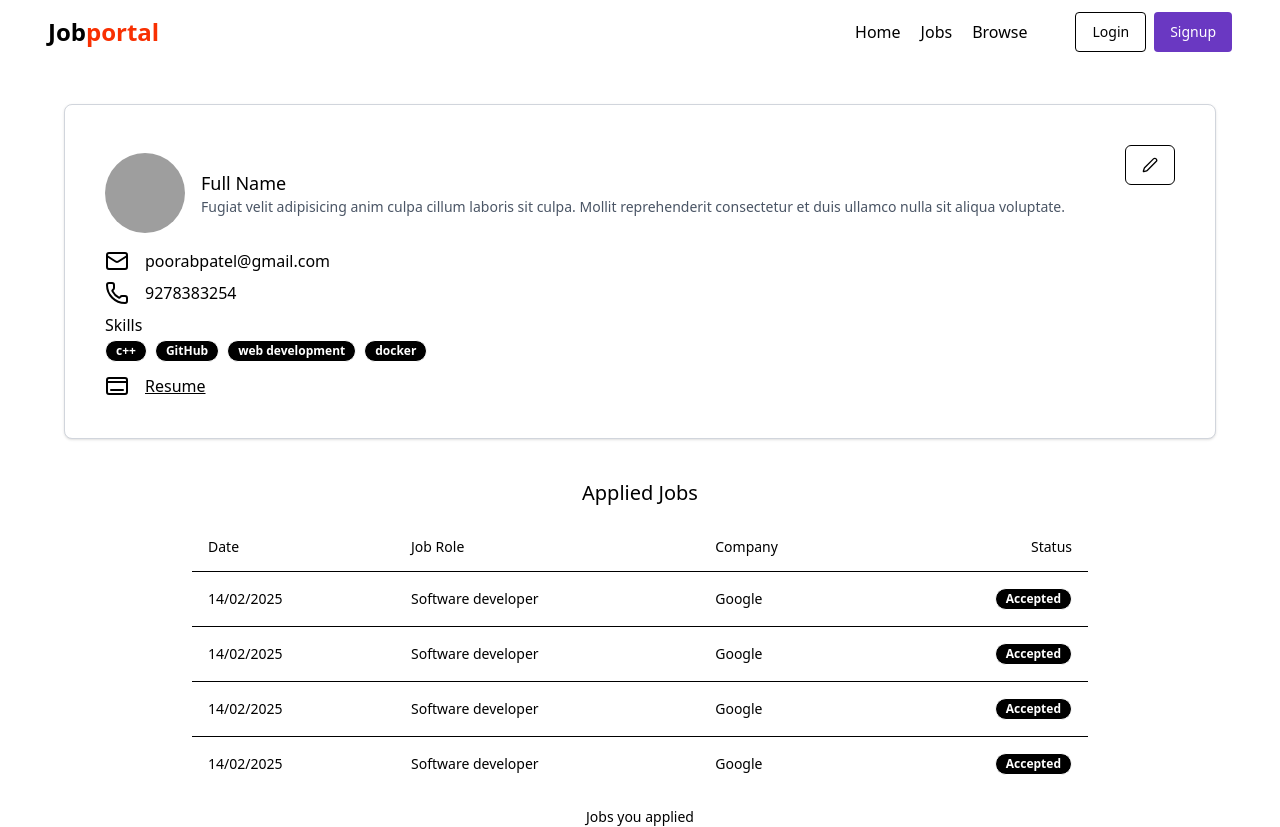
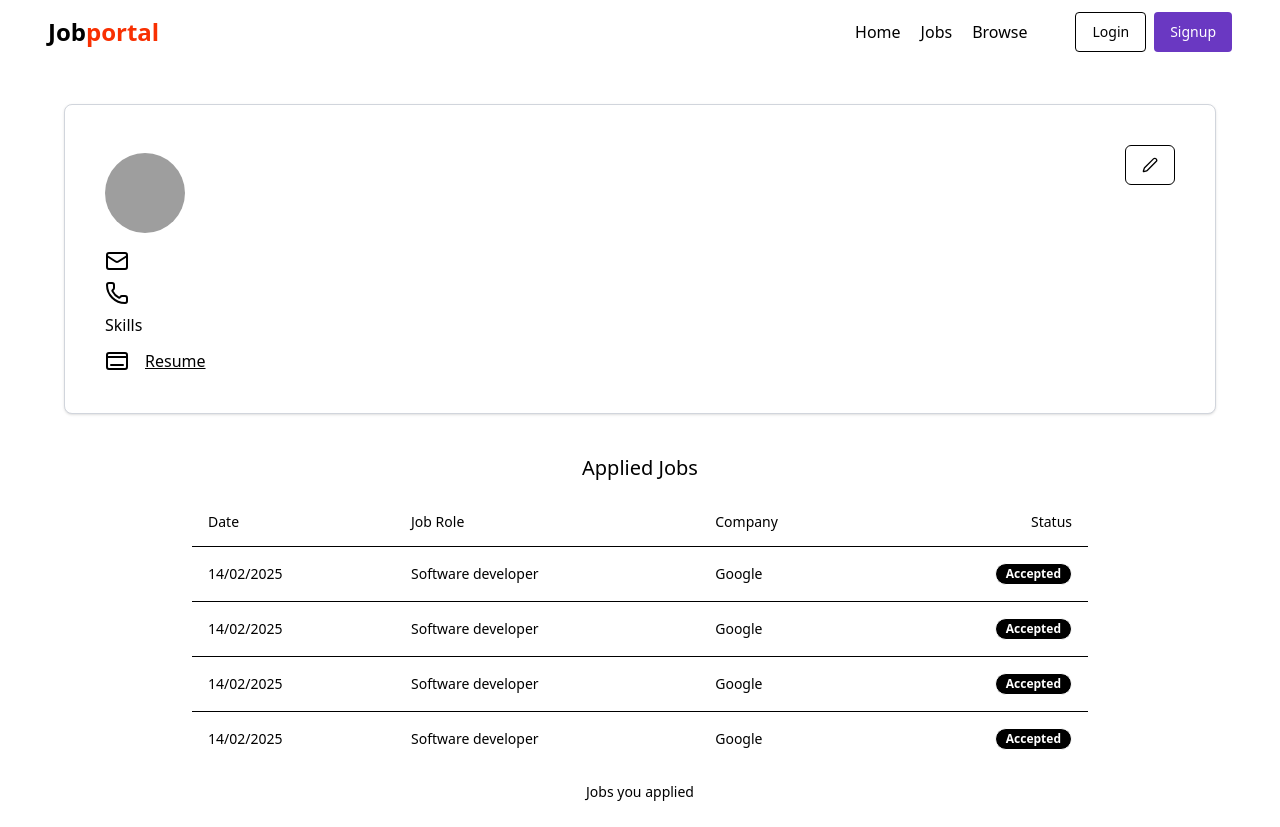
Before and after one commit to Poorab-202/job-portal, a React (Vite) app in the folder frontend/: page /profile in a window 1280 px wide. After the commit the page ends 802 px from the top, so only its background shows below. Built offline with nearby package versions, Linux system fonts and the light colour scheme; grey boxes are pictures that could not be loaded.

Commit message:
made profile section dynamic

```diff
--- a/frontend/src/components/Profile.jsx
+++ b/frontend/src/components/Profile.jsx
@@ -7,11 +7,14 @@ import { Button } from './ui/button'
 import { Badge } from './ui/badge'
 import ApplicationsTable from './ApplicationsTable'
 import UpdateProfileDialog from './UpdateProfileDialog'
+import { useSelector } from 'react-redux'
+import store from '@/redux/store'
 
-const skills = ["c++", "GitHub", "web development", "docker"];
+
 
 export default function Profile() {
 
+    const {user} = useSelector(store=>store.auth);
     const [open, setOpen]= useState(false);
     return (
         <div>
@@ -26,20 +29,20 @@ export default function Profile() {
                             </AvatarImage>
                         </Avatar>
                         <div>
-                            <h1 className='text-lg'>Full Name</h1>
-                            <p className='text-sm text-gray-600'>Fugiat velit adipisicing anim culpa cillum laboris sit culpa. Mollit reprehenderit consectetur et duis ullamco nulla sit aliqua voluptate.</p>
+                            <h1 className='text-lg'>{user?.fullName}</h1>
+                            <p className='text-sm text-gray-600'>{user?.profile?.bio}</p>
                         </div>
                     </div>
                     <Button onClick={()=>setOpen(true)} variant="outline" className="text-right hover:bg-gray-100 cursor-pointer"><Pen></Pen></Button>
                 </div>
-                <div className='flex gap-4 items-center mt-2'><Mail></Mail> <p>poorabpatel@gmail.com</p></div>
-                <div className='flex gap-4 items-center mt-2'> <Phone></Phone> <p>9278383254</p></div>
+                <div className='flex gap-4 items-center mt-2'><Mail></Mail> <p>{user?.email}</p></div>
+                <div className='flex gap-4 items-center mt-2'> <Phone></Phone> <p>{user?.phoneNumber}</p></div>
                 <div className='mt-2'>
                     <h1>Skills</h1>
 
                     {
-                        skills.length !== 0 ?
-                            skills.map((element, index) => (
+                        user?.profile?.skills.length !== 0 ?
+                        user?.profile?.skills.map((element, index) => (
                                 <Badge variant={'ghost'} className="bg-black text-white mr-2">{element}</Badge>
                             )) : <span>NA</span>
                     }
```
